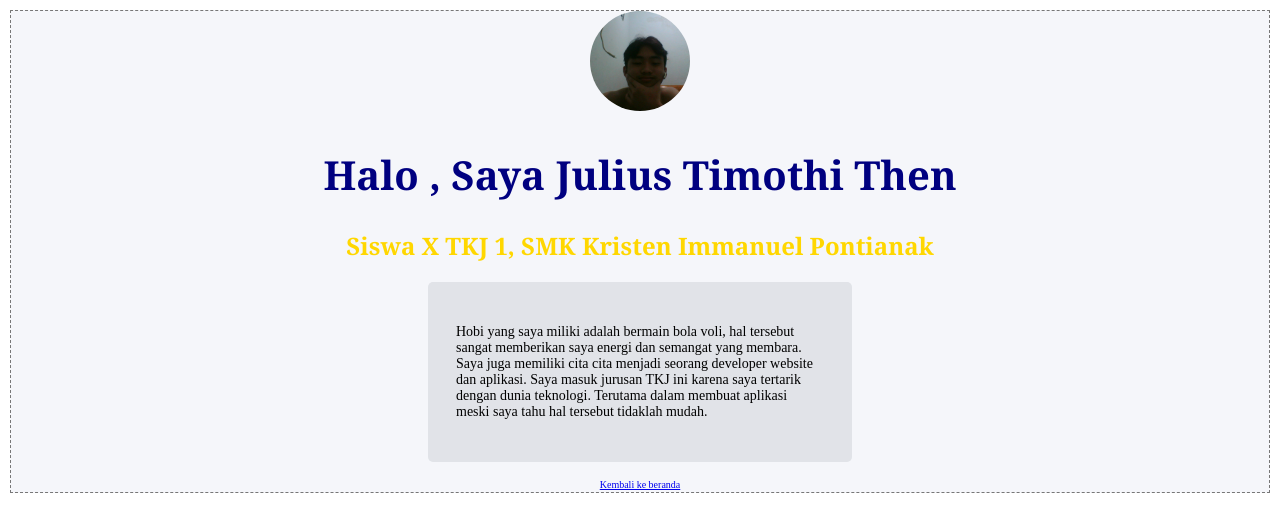
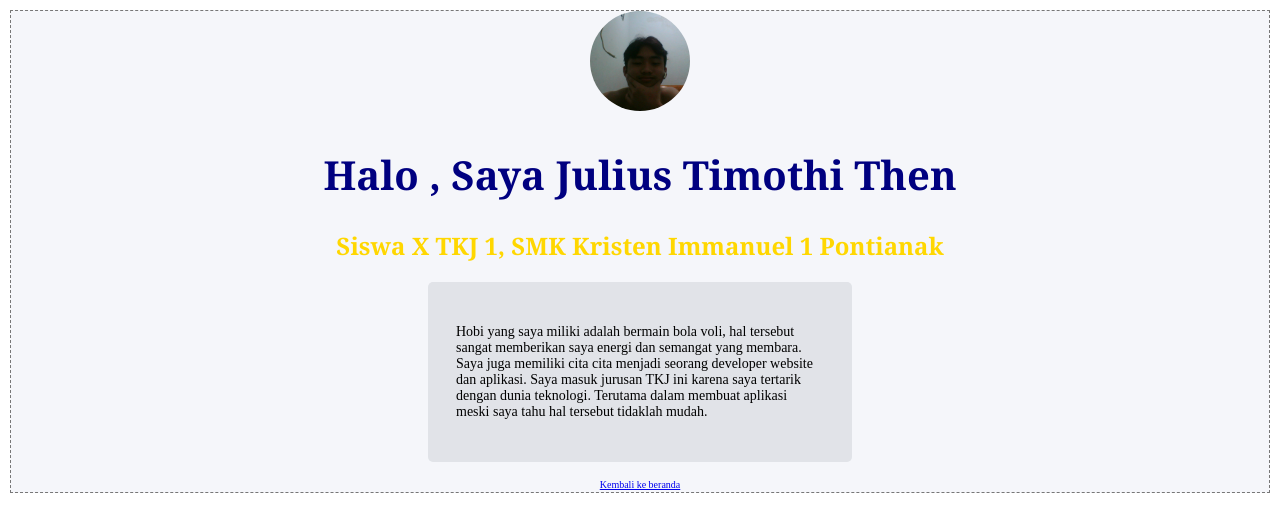
Before and after one commit to ihmfl2/julius-xtkj1-17-pwd-formatif, a plain HTML site: page pages/profile.html in a window 1280 px wide. Drawn offline with Linux system fonts and the light colour scheme.

```diff
--- a/pages/profile.html
+++ b/pages/profile.html
@@ -15,7 +15,7 @@ style="width: 100px; height: 100px; border-radius: 70%; object-fit: cover; margi
 Halo , Saya Julius Timothi Then
 </h1>
 <h2 style="color: gold; text-align: center; font-family: Georgia, 'Times New Roman', Times, serif;font-size: 24px;">
-Siswa X TKJ 1, SMK Kristen Immanuel Pontianak
+Siswa X TKJ 1, SMK Kristen Immanuel 1 Pontianak
 </h2>
 
 <div style="max-width: 400px; margin: 0 auto 12px; padding: 12px; background-color: #e1e3e8; border-radius: 5px; text-align: left;">
```
